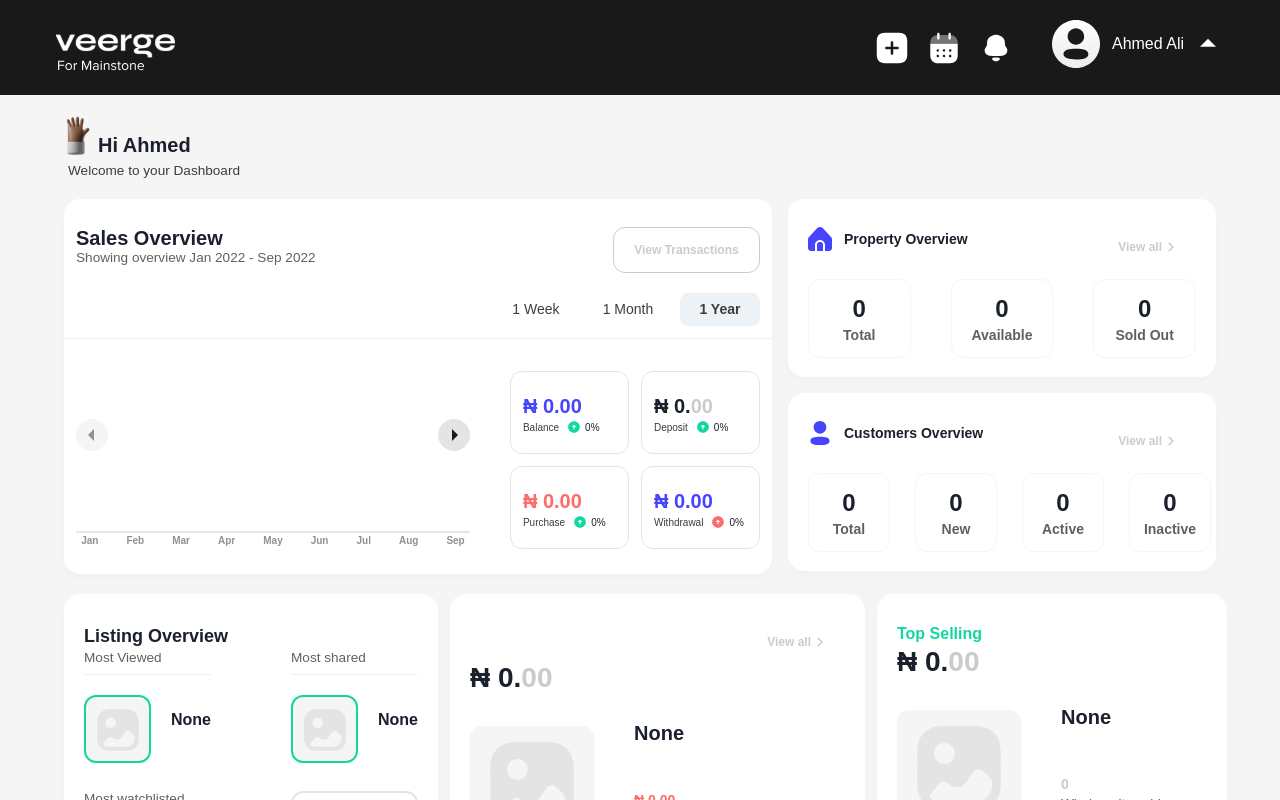
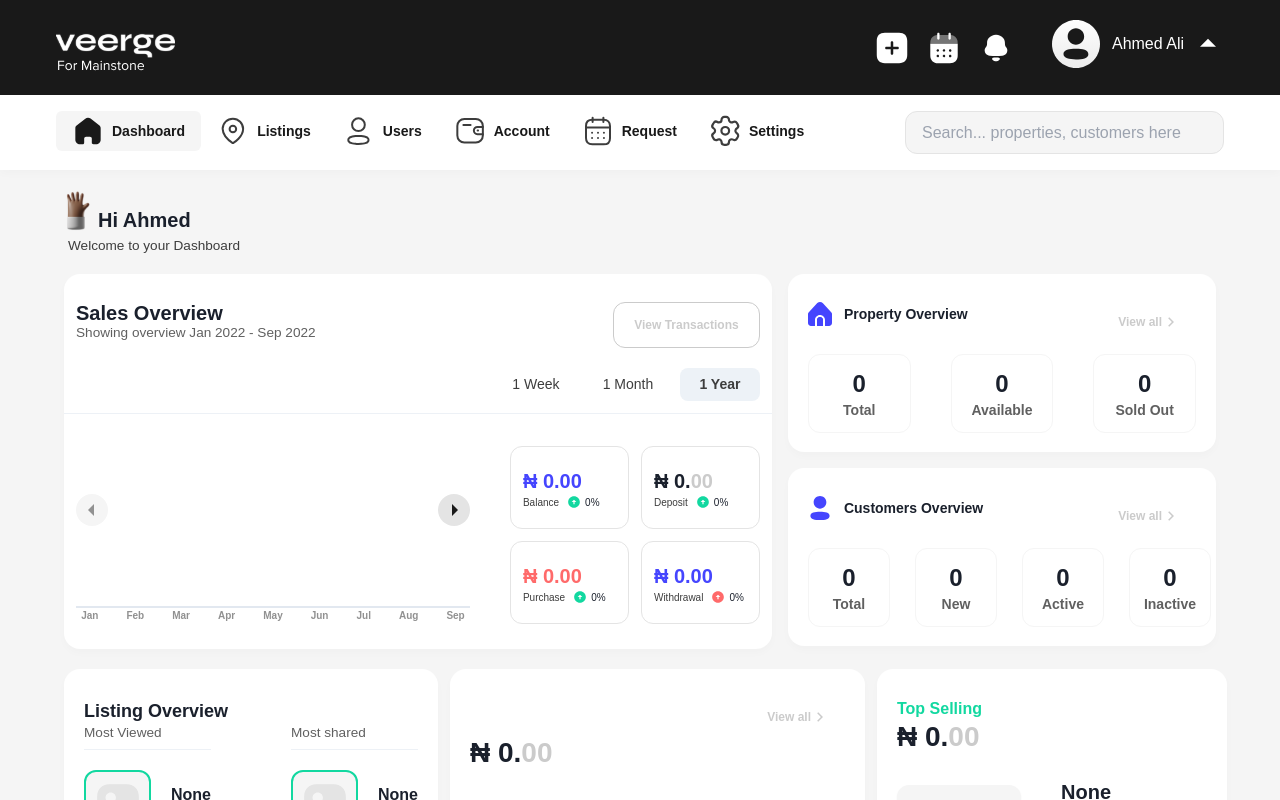
Before and after one commit to femigabriel/Myxellia-demo, a Next.js app: page / in a window 1280 px wide. Shown: the top 800 px of the page. Built offline with nearby package versions, Linux system fonts and the light colour scheme; a web font is replaced by a local one.

Commit message:
footer fixes

```diff
--- a/src/components/dashboard/layout/DashboardHeader.tsx
+++ b/src/components/dashboard/layout/DashboardHeader.tsx
@@ -7,7 +7,102 @@ import { DashboardButton, DashboardHeaderAuth } from "@/types/global";
 export const DashboardHeader = (props: DashboardHeaderAuth) => {
   return (
     <main className=" w-full">
-
+      <div className="bg-[#fff] w-full lg:px-14 py-4 dashboard-header">
+        <div className="lg:flex justify-between w-full">
+          <div className="lg:flex lg:gap- w-full">
+            <DashboardHeaderButtons
+              bg="#F5F5F5"
+              icon={
+                <Image
+                  width={50}
+                  height={50}
+                  src="/assets/icons/homeIcon.svg"
+                  className="w-[32px] h-[32px] "
+                  alt="homeIcon"
+                  draggable="false"
+                />
+              }
+              content={<span className=" font-bold">Dashboard</span>}
+            />
+            <DashboardHeaderButtons
+              bg="#ffff"
+              icon={
+                <Image
+                  width={50}
+                  height={50}
+                  src="/assets/icons/Location.svg"
+                  className="w-[32px] h-[32px] "
+                  alt="Location"
+                  draggable="false"
+                />
+              }
+              content="Listings"
+            />
+            <DashboardHeaderButtons
+              bg="#fff"
+              icon={
+                <Image
+                  width={50}
+                  height={50}
+                  src="/assets/icons/user.svg"
+                  className="w-[32px] h-[32px] "
+                  alt="user"
+                  draggable="false"
+                />
+              }
+              content="Users"
+            />
+            <DashboardHeaderButtons
+              bg="#fff"
+              icon={
+                <Image
+                  width={50}
+                  height={50}
+                  src="/assets/icons/Wallet.svg"
+                  className="w-[32px] h-[32px] "
+                  alt="logo"
+                  draggable="false"
+                />
+              }
+              content="Account"
+            />
+            <DashboardHeaderButtons
+              bg="#fff"
+              icon={
+                <Image
+                  width={50}
+                  height={50}
+                  src="/assets/icons/Calendar 1.svg"
+                  className="w-[32px] h-[32px] "
+                  alt="logo"
+                  draggable="false"
+                />
+              }
+              content="Request"
+            />
+            <DashboardHeaderButtons
+              bg="#fff"
+              icon={
+                <Image
+                  width={50}
+                  height={50}
+                  src="/assets/icons/Setting.svg"
+                  className="w-[32px] h-[32px] "
+                  alt="logo"
+                />
+              }
+              content="Settings"
+            />
+          </div>
+          <div>
+            {/* <input placeholder="Search... properties, customers here" className="px-5" /> */}
+            <Input
+              placeholder="Search... properties, customers here"
+              className="px-5"
+            />
+          </div>
+        </div>
+      </div>
       <div className="py-5 px-14">
         <div className="flex">
           <Image
@@ -34,3 +129,19 @@ export const DashboardHeaderButtons = (props: DashboardButton) => {
     </Button>
   );
 };
+{
+  /* <div className="py-5 px-14">
+<div className="flex">
+  <Image
+    width={50}
+    height={50}
+    src="/assets/icons/handIcon.svg"
+    className="w-[42px] h-[42px] "
+    alt="handIcon"
+    draggable="false"
+  />
+  <h1 className="font-bold text-xl mt-4">{props.title}</h1>
+</div>
+<p className="text-[#3D3D3D] pl-3 mt-1">{props.description}</p>
+</div> */
+}
```
